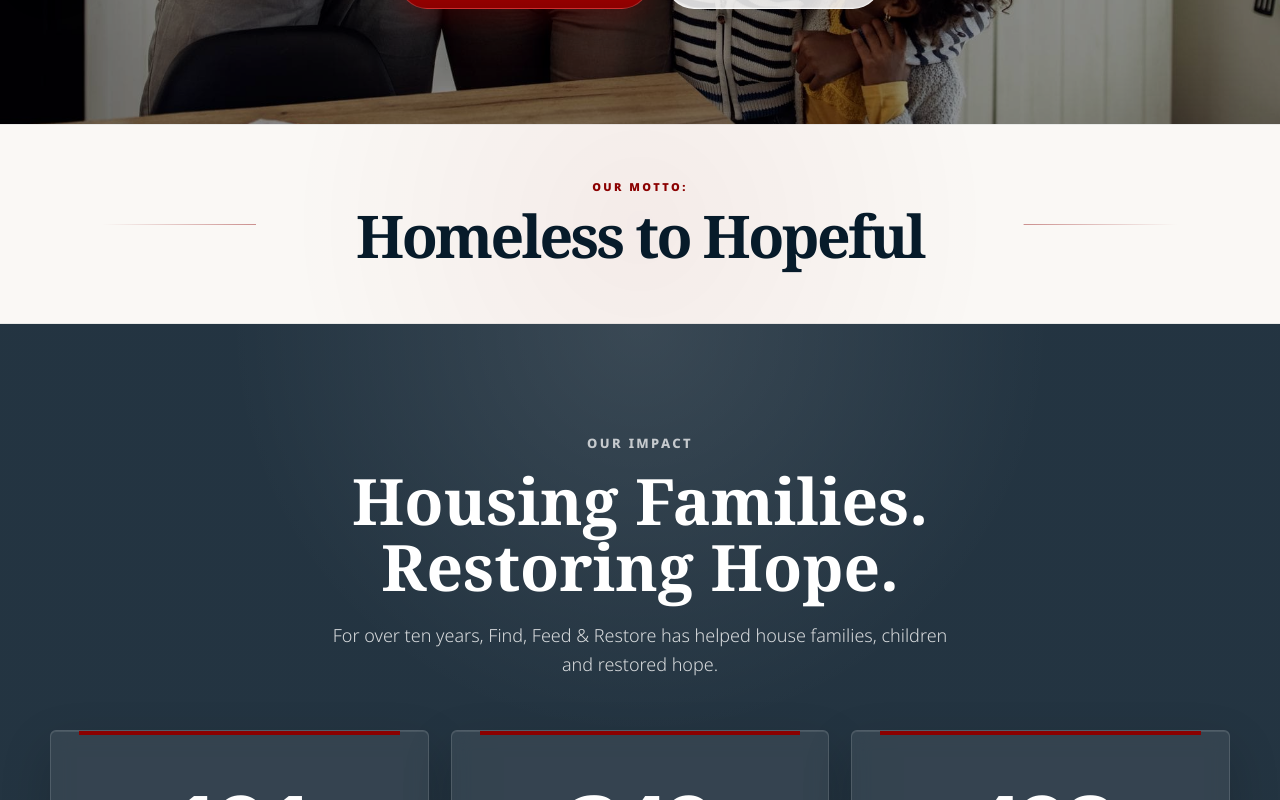
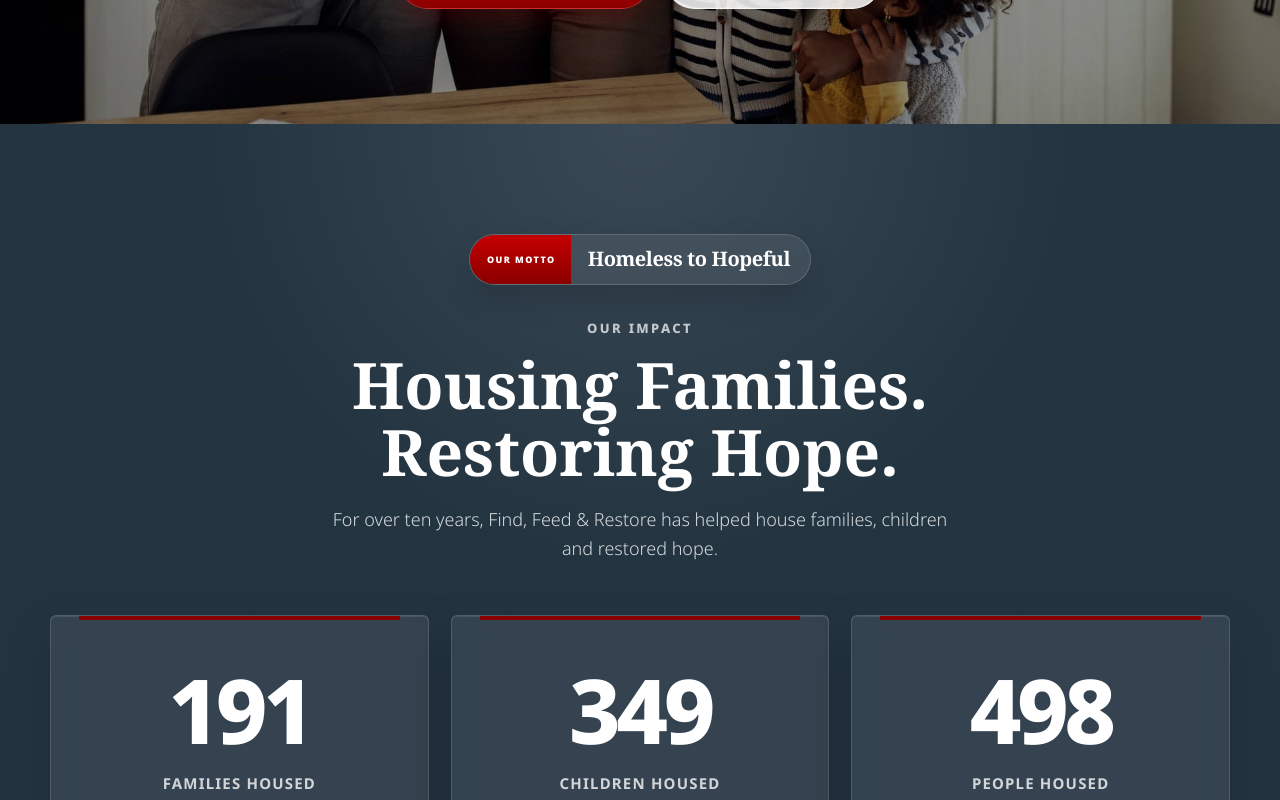
Before and after one commit to find-feed-restore/find-feed-restore, a Next.js app: page / in a window 1280 px wide. Shown: the part 800-1600 px from the top of the page. Built offline with nearby package versions, Linux system fonts and the light colour scheme.

Commit message:
Refine homepage motto treatment

```diff
--- a/scripts/interaction-qa.mjs
+++ b/scripts/interaction-qa.mjs
@@ -423,11 +423,11 @@
         ["191", "349", "498"].every((value) => counterValues.some((text) => text.includes(value))),
         counterValues,
       );
-      const motto = reduced.locator('main section[aria-label="Our motto"]');
+      const motto = reduced.locator('main [aria-label="Our motto: Homeless to Hopeful"]');
       check(
         "homepage motto",
         (await motto.count()) === 1 &&
-          (await motto.textContent())?.replace(/\s+/g, " ").trim() === "Our Motto: Homeless to Hopeful",
+          (await motto.textContent())?.replace(/\s+/g, " ").trim() === "Our Motto Homeless to Hopeful",
         await motto.textContent(),
       );
     }
--- a/src/app/page.tsx
+++ b/src/app/page.tsx
@@ -3,7 +3,6 @@
   GivingSection,
   HeroSection,
   ImpactSection,
-  MottoSection,
 } from "@/components/home-sections";
 import { SiteFooter } from "@/components/site-footer";
 import { SiteHeader } from "@/components/site-header";
@@ -24,7 +23,6 @@
       <SiteHeader />
       <main id="content">
         <HeroSection />
-        <MottoSection />
         <ImpactSection />
         <CausesSection />
         <GivingSection />
--- a/src/components/home-sections.module.css
+++ b/src/components/home-sections.module.css
@@ -175,58 +175,6 @@
   letter-spacing: -0.055em;
 }
 
-.motto {
-  position: relative;
-  padding: 54px 24px 58px;
-  overflow: hidden;
-  border-block: 1px solid rgb(7 27 42 / 7%);
-  background:
-    radial-gradient(circle at center, rgb(139 0 0 / 5%), transparent 54%),
-    var(--color-warm);
-  text-align: center;
-}
-
-.motto::before,
-.motto::after {
-  content: "";
-  position: absolute;
-  top: 50%;
-  width: min(12vw, 170px);
-  height: 1px;
-  background: linear-gradient(90deg, transparent, rgb(139 0 0 / 42%));
-}
-
-.motto::before {
-  right: calc(50% + min(30vw, 390px));
-}
-
-.motto::after {
-  left: calc(50% + min(30vw, 390px));
-  transform: rotate(180deg);
-}
-
-.motto p {
-  margin: 0;
-  color: var(--color-ink);
-  font-family: Georgia, "Times New Roman", serif;
-  font-size: clamp(38px, 4.6vw, 66px);
-  font-weight: 600;
-  letter-spacing: -0.045em;
-  line-height: 1;
-}
-
-.motto span {
-  display: block;
-  margin-bottom: 12px;
-  color: var(--color-red);
-  font-family: var(--font-noto-sans), sans-serif;
-  font-size: 11px;
-  font-weight: 900;
-  letter-spacing: 0.22em;
-  line-height: 1.4;
-  text-transform: uppercase;
-}
-
 .impact {
   position: relative;
   padding: 110px 24px;
@@ -248,6 +196,43 @@
   z-index: 1;
   max-width: 1180px;
   margin-inline: auto;
+}
+
+.mottoBadge {
+  display: flex;
+  align-items: center;
+  width: fit-content;
+  margin: 0 auto 34px;
+  overflow: hidden;
+  border: 1px solid rgb(255 255 255 / 16%);
+  border-radius: 999px;
+  background: rgb(255 255 255 / 8%);
+  box-shadow: 0 14px 32px rgb(0 0 0 / 14%);
+  color: white;
+  backdrop-filter: blur(10px);
+}
+
+.mottoBadge span {
+  flex: 0 0 auto;
+  align-self: stretch;
+  padding: 11px 15px 10px 17px;
+  display: inline-flex;
+  align-items: center;
+  background: linear-gradient(180deg, #c40000 0%, #8b0000 100%);
+  font-size: 9px;
+  font-weight: 900;
+  letter-spacing: 0.16em;
+  text-transform: uppercase;
+}
+
+.mottoBadge strong {
+  flex: 0 0 auto;
+  padding: 9px 20px 10px 17px;
+  font-family: Georgia, "Times New Roman", serif;
+  font-size: 20px;
+  font-weight: 600;
+  letter-spacing: -0.02em;
+  white-space: nowrap;
 }
 
 .impactHeading {
@@ -619,17 +604,18 @@
 }
 
 @media (max-width: 700px) {
-  .motto {
-    padding: 40px 18px 44px;
+  .mottoBadge {
+    margin-bottom: 28px;
   }
 
-  .motto::before,
-  .motto::after {
-    display: none;
+  .mottoBadge span {
+    padding-inline: 13px;
+    font-size: 8px;
   }
 
-  .motto p {
-    font-size: 38px;
+  .mottoBadge strong {
+    padding-inline: 14px 16px;
+    font-size: 17px;
   }
 
   .causesGrid {
@@ -676,6 +662,19 @@
   .givingCard p {
     font-size: 16px;
     line-height: 1.7;
+  }
+}
+
+@media (max-width: 360px) {
+  .mottoBadge span {
+    padding-inline: 10px;
+    font-size: 7px;
+    letter-spacing: 0.1em;
+  }
+
+  .mottoBadge strong {
+    padding-inline: 11px 12px;
+    font-size: 15px;
   }
 }
 
--- a/src/components/home-sections.tsx
+++ b/src/components/home-sections.tsx
@@ -108,21 +108,15 @@
   );
 }
 
-export function MottoSection() {
-  return (
-    <section className={styles.motto} aria-label="Our motto">
-      <p>
-        <span>Our Motto:</span>
-        {" "}Homeless to Hopeful
-      </p>
-    </section>
-  );
-}
-
 export function ImpactSection() {
   return (
     <section className={styles.impact} aria-labelledby="impact-title">
       <div className={styles.impactInner}>
+        <p className={styles.mottoBadge} aria-label="Our motto: Homeless to Hopeful">
+          <span>Our Motto</span>
+          {" "}
+          <strong>Homeless to Hopeful</strong>
+        </p>
         <header className={styles.impactHeading}>
           <p className={styles.impactEyebrow}>Our Impact</p>
           <h2 id="impact-title">Housing Families. Restoring Hope.</h2>
```
